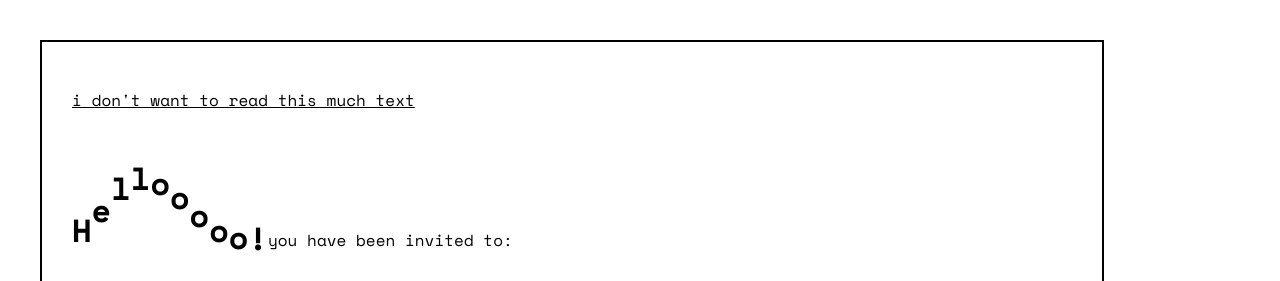
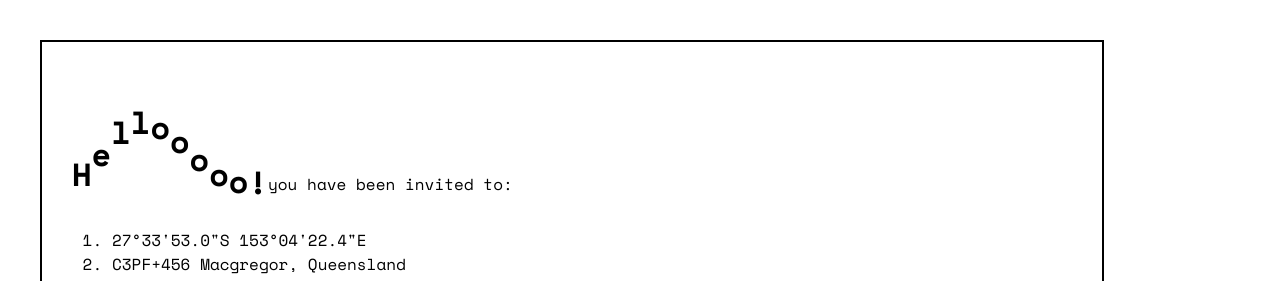
Before and after one commit to reauscenne/jeu.ng, a plain HTML site: page invitation.html in a window 1280 px wide. Shown: the top 281 px of the page. Drawn offline with nearby package versions, Linux system fonts and the light colour scheme.

Commit message:
Update invitation.html

```diff
--- a/invitation.html
+++ b/invitation.html
@@ -42,9 +42,6 @@
 	</style>
 </head>
 <body>
-	<p>
-		<a href="tldr.html">i don't want to read this much text</a>
-	</p>
 	<div id="intro">
 		<div>
 		<h1>
```
